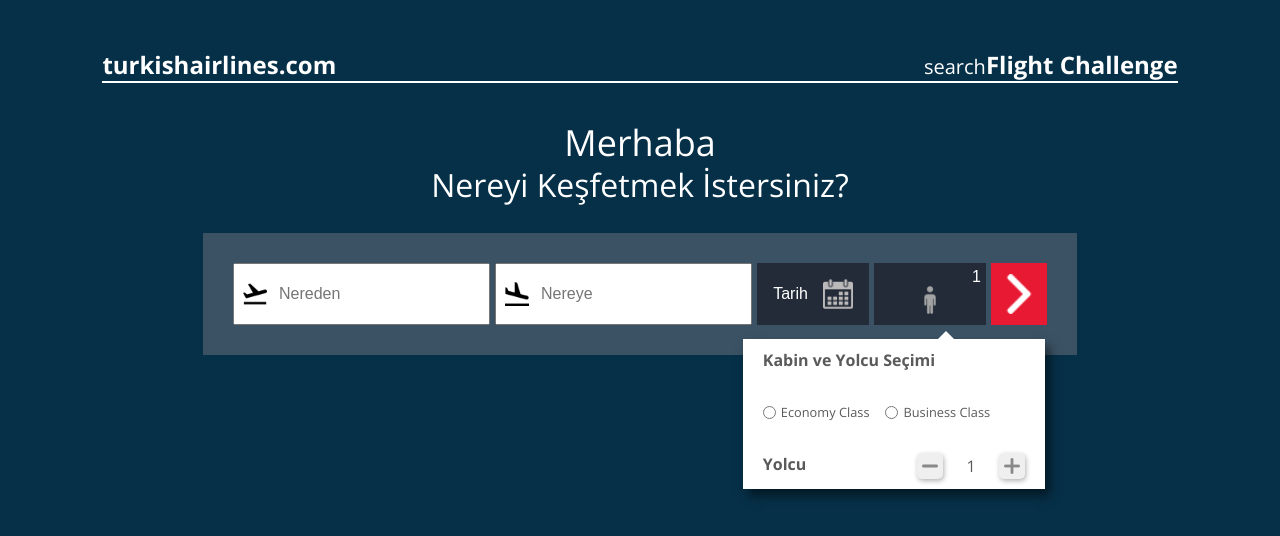
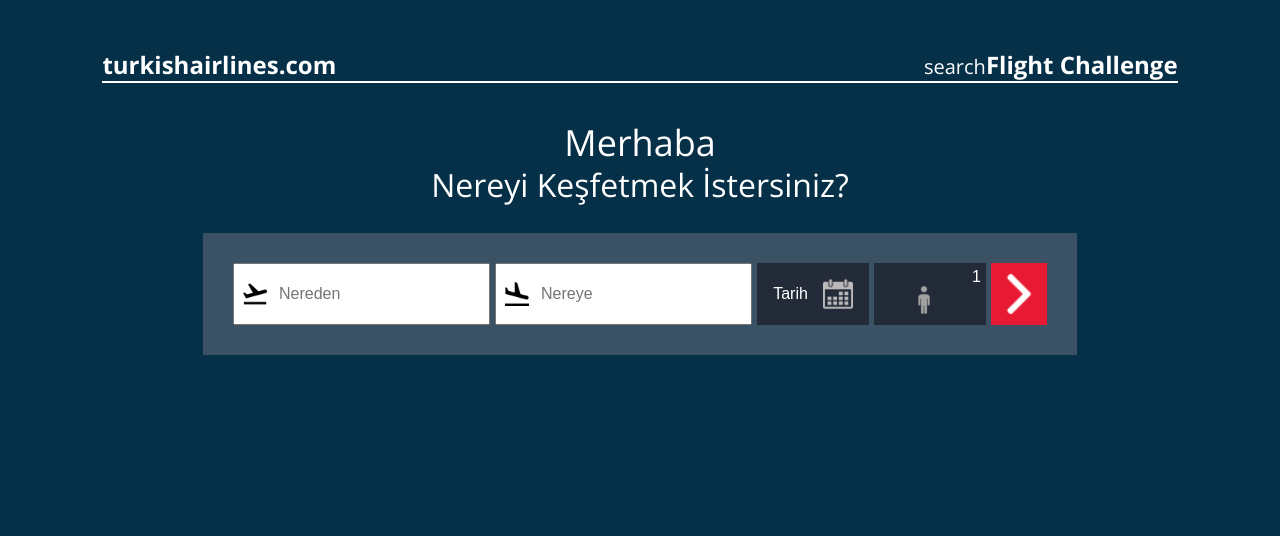
Before and after one commit to ysn3506/thytechnologyfrontendchallenge, a React (Create React App) app in the folder frontend/: page / in a window 1280 px wide. Shown: the top 536 px of the page. Built offline with nearby package versions, Linux system fonts and the light colour scheme.

Commit message:
passenger popup is created

```diff
--- a/frontend/src/components/button.js
+++ b/frontend/src/components/button.js
@@ -1,11 +1,15 @@
-import React from 'react';
-import PropTypes from 'prop-types';
+import React from "react";
+import PropTypes from "prop-types";
 
-const Button = ({classes, onClickAction, icon, content}) => {
+const Button = ({ classes, onClickAction, icon, content, iconRepeat }) => {
+  const repeatAmount = iconRepeat <= 3 ? iconRepeat : 3;
+  const iconElements=Array(repeatAmount).fill(<img src={icon}/>)
   return (
     <button className={`button ${classes}`} onClick={onClickAction}>
       <span> {content}</span>
-        <img src={icon} />
+      {iconElements.map(el => el)}
+      {iconRepeat>3 && <span className="plus-icons">+</span>}
+
     </button>
   );
 };
@@ -14,16 +18,16 @@ Button.propTypes = {
   classes: PropTypes.string,
   onClickAction: PropTypes.function,
   icon: PropTypes.any,
-    content:PropTypes.string
-
+  content: PropTypes.string,
+  iconRepeat: PropTypes.number,
 };
 
 Button.defaultProps = {
-    classes:"",
+  classes: "",
   onClickAction: undefined,
   icon: undefined,
-    content:""
-
-}
+  content: "",
+  iconRepeat: 1,
+};
 
 export default Button;
--- a/frontend/src/components/flight-search-input-group/index.js
+++ b/frontend/src/components/flight-search-input-group/index.js
@@ -1,4 +1,5 @@
-import React,{useState} from "react";
+import React, { useEffect, useState } from "react";
+import { useSelector } from "react-redux";
 import arrivals from "../../assets/arrivals.png";
 import departures from "../../assets/departures.png";
 import calendar from "../../assets/calendar.png";
@@ -9,16 +10,26 @@ import SearchInput from "../input";
 import Popup from "./popup";
 
 const FlightSearchInputGroup = () => {
+  const numberOfPassenger = useSelector(
+    (state) => state.reducer.queryFlightPassengerAmount
+  );
+
   const [showPopup, setShowPopup] = useState(false);
+    useEffect(() => {
 
-  const togglePopup = () => setShowPopup(!showPopup);
+
+    },[])
+
+  const togglePopup = () => {
+    setShowPopup(!showPopup);
+  };
 
   return (
     <div className="search-input-group-wrapper">
       <SearchInput
         placeholder="Nereden"
         icon={departures}
-        classess="search-input"
+              classess="search-input"
       />
       <div className="ui left icon input">
         <input type="text" placeholder="Nereye" />
@@ -27,12 +38,13 @@ const FlightSearchInputGroup = () => {
       <Button icon={calendar} content="Tarih" classes="search-input-button" />
       <Button
         icon={man}
-        content="1"
+        content={numberOfPassenger}
         classes="search-input-button passenger"
         onClickAction={togglePopup}
+        iconRepeat={numberOfPassenger}
       />
       <Button icon={arrow} classes="search-input-button navigate" />
-      <Popup isHidden={showPopup} />
+      <Popup isShown={showPopup} />
     </div>
   );
 };
--- a/frontend/src/components/flight-search-input-group/popup.js
+++ b/frontend/src/components/flight-search-input-group/popup.js
@@ -1,20 +1,26 @@
-import React, { useState } from "react";
+import React from "react";
+import { useSelector } from "react-redux";
 import PropTypes from "prop-types";
 import Button from "../button";
 import plus from "../../assets/plus.png";
 import minus from "../../assets/minus.png";
+import { setPassengerNumber } from "../../storage/actions";
 
-const Popup = ({ isHidden }) => {
-    const [passengerNumber, setPassengerNumber] = useState(1);
+const Popup = ({ isShown }) => {
+   const numberOfPassenger = useSelector(state => state.reducer.queryFlightPassengerAmount);
 
-    const incrementPassenger = () => {
-        setPassengerNumber(passengerNumber + 1);
-    }
-    const decrementPasssengerNumber = () => {
-      if(passengerNumber>1)  setPassengerNumber(passengerNumber - 1);
-    }
+
+  const incrementPassenger = () => {
+      setPassengerNumber(numberOfPassenger + 1);
+  };
+  const decrementPasssengerNumber = () => {
+    if (numberOfPassenger > 1) setPassengerNumber(numberOfPassenger - 1);
+  };
+
+
+
   return (
-    <div className={`popup ${!isHidden && "show"}`}>
+    <div className={`popup ${isShown && "show"}`}>
       <h2>Kabin ve Yolcu Seçimi</h2>
       <div className="radio-button-group">
         <div className="radio-button-wrapper">
@@ -30,7 +36,7 @@ const Popup = ({ isHidden }) => {
         <span>Yolcu</span>
         <div className="passenger-amount-action">
           <Button onClickAction={decrementPasssengerNumber} icon={minus} />
-          <span>{passengerNumber}</span>
+          <span>{numberOfPassenger}</span>
           <Button onClickAction={incrementPassenger} icon={plus} />
         </div>
       </div>
@@ -39,11 +45,11 @@ const Popup = ({ isHidden }) => {
 };
 
 Popup.propTypes = {
-    isHidden:PropTypes.bool
+  isShown: PropTypes.bool,
 };
 
 Popup.defaultProps = {
-    isHidden: true
-}
+  isShown: true,
+};
 
 export default Popup;
--- a/frontend/src/storage/actions.js
+++ b/frontend/src/storage/actions.js
@@ -1,11 +1,12 @@
 import { store } from "./store";
 
-import { SET_DARK_MODE } from "./contants";
+import { SET_DARK_MODE, SET_DEPARTURE , SET_ARRIVALS, SET_NUMBER_OF_PASSENGER} from "./contants";
 
 
 const callAction = (type, data) =>
   store.dispatch({ type: type, payload: data });
 
-
-
 export const setDarkMode = (bool) => callAction(SET_DARK_MODE, bool);
+export const setDeparture = (data) => callAction(SET_DEPARTURE, data);
+export const setArrivals = (data) => callAction(SET_ARRIVALS, data);
+export const setPassengerNumber=(number)=>callAction(SET_NUMBER_OF_PASSENGER,number)
--- a/frontend/src/storage/contants.js
+++ b/frontend/src/storage/contants.js
@@ -1 +1,5 @@
-export const SET_DARK_MODE="SET_DARK_MODE"
+export const SET_DARK_MODE = "SET_DARK_MODE"
+export const SET_DEPARTURE = "SET_DEPARTURE";
+export const SET_ARRIVALS = "SET_ARRIVALS";
+export const SET_NUMBER_OF_PASSENGER = "SET_NUMBER_OF_PASSENGER";
+export const SET_SELECTED_FLIGHT = "SET_SELECTED_FLIGHT";
--- a/frontend/src/storage/reducer.js
+++ b/frontend/src/storage/reducer.js
@@ -1,19 +1,32 @@
-import { SET_DARK_MODE } from "./contants";
+import {
+  SET_ARRIVALS,
+  SET_DARK_MODE,
+  SET_DEPARTURE,
+  SET_NUMBER_OF_PASSENGER,
+  SET_SELECTED_FLIGHT,
+} from "./contants";
 
 const initialState = {
-    darkMode: false
-
-
-
-}
-
+  darkMode: false,
+  queryFlightFrom: "",
+  queryFlightTo: "",
+  queryFlightPassengerAmount: 1,
+  selectedFlight: {},
+};
 
 export const reducer = (state = initialState, action) => {
   switch (action.type) {
     case SET_DARK_MODE:
       return { ...state, darkMode: action.payload };
+    case SET_DEPARTURE:
+      return { ...state, queryFlightFrom: action.payload };
+    case SET_ARRIVALS:
+      return { ...state, queryFlightTo: action.payload };
+    case SET_NUMBER_OF_PASSENGER:
+      return { ...state, queryFlightPassengerAmount: action.payload };
+    case SET_SELECTED_FLIGHT:
+      return { ...state, selectedFlight: action.payload };
     default:
       return state;
-
   }
-}
+};
--- a/frontend/src/styles/components/button.scss
+++ b/frontend/src/styles/components/button.scss
@@ -12,6 +12,9 @@
     transition: all 0.2s ease-in;
 }
 
+.button:hover{
+    cursor: pointer;
+}
 
 .button.search-input-button {
     display: flex;
@@ -40,6 +43,7 @@
 
 .button.search-input-button.passenger,
 .button.search-input-button.navigate {
+
     img {
 
         align-self: flex-end;
@@ -54,8 +58,24 @@
         right: 5px;
     }
 
+    .plus-icons{
+        position: relative;
+        margin-left:3px;
+        display: inline-flex;
+        margin-top:10px;
+        font-weight: bold;
+        color:variables.$fourth-color;
+
+
+    }
+
 }
+.button.search-input-button.passenger{
+   img:not(:first-child) {
+        margin-left:-12px;
+   }
 
+}
 .button.search-input-button.navigate {
     background-color: variables.$fourth-bg-color;
     width: 3.5rem;
--- a/frontend/src/styles/components/input.scss
+++ b/frontend/src/styles/components/input.scss
@@ -7,4 +7,5 @@
         height: 3.5rem;
         padding-left: calc(1.5rem + 20px);
     }
+
 }
```
Also changed, not shown: frontend/src/assets/calendar.js (deleted, +0 -9 lines), frontend/src/assets/calendar-days-solid.svg (deleted), frontend/src/assets/calendar.svg (deleted). Lines whose indentation alone changed are shown as unchanged.
